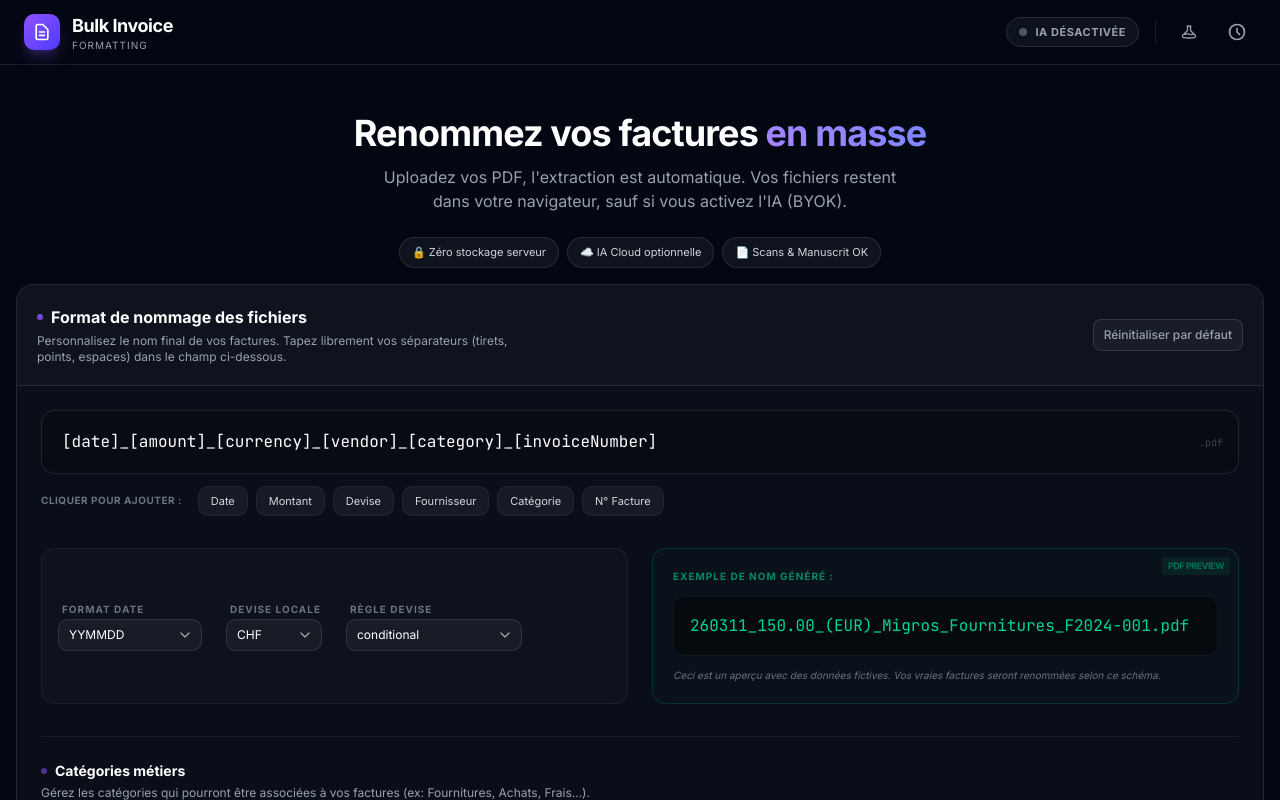
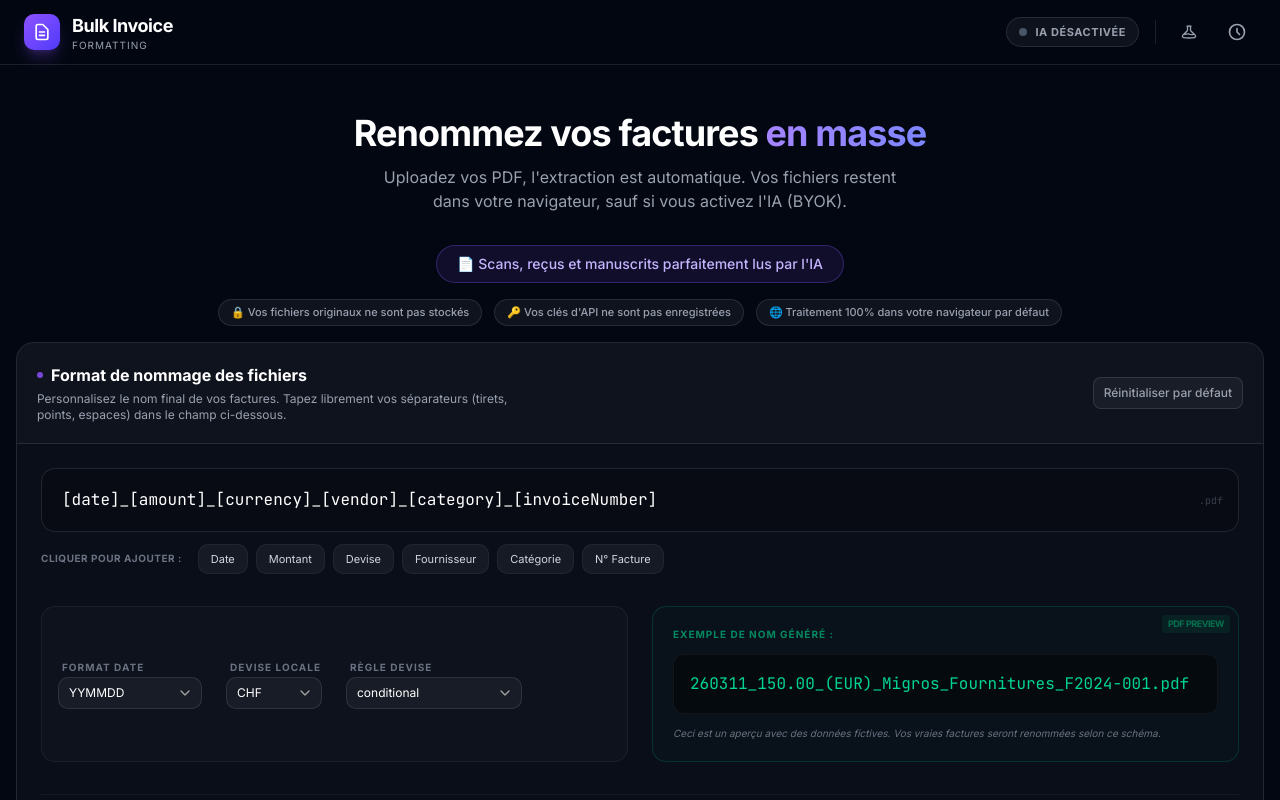
Before and after one commit to laurent-debug/Bulk-Invoice, a Next.js app: page / in a window 1280 px wide. Shown: the top 800 px of the page. Built offline with nearby package versions, Linux system fonts and the light colour scheme.

Commit message:
feat: redesign homepage hero badges for AI vision and security

```diff
--- a/src/app/page.tsx
+++ b/src/app/page.tsx
@@ -191,19 +191,24 @@ export default function HomePage() {
             </p>
 
             {/* Feature badges */}
-            <div className="flex flex-wrap items-center justify-center gap-2 mt-6">
-              {[
-                { icon: '🔒', text: 'Zéro stockage serveur' },
-                { icon: '☁️', text: 'IA Cloud optionnelle' },
-                { icon: '📄', text: 'Scans & Manuscrit OK' },
-              ].map((f, i) => (
-                <span
-                  key={i}
-                  className="inline-flex items-center gap-1.5 rounded-full bg-white/5 border border-white/10 px-3 py-1.5 text-[11px] text-gray-300"
-                >
-                  {f.icon} {f.text}
+            <div className="flex flex-col items-center gap-4 mt-8">
+              {/* Highlight badge */}
+              <span className="inline-flex items-center gap-2 rounded-full border border-violet-500/30 bg-violet-500/10 px-5 py-2 text-sm text-violet-300 font-medium">
+                📄 Scans, reçus et manuscrits parfaitement lus par l&apos;IA
+              </span>
+
+              {/* Security badges */}
+              <div className="flex flex-wrap items-center justify-center gap-3">
+                <span className="inline-flex items-center gap-1.5 rounded-full border border-white/10 bg-white/5 px-3 py-1 text-[11px] text-gray-400 font-medium whitespace-nowrap">
+                  🔒 Vos fichiers originaux ne sont pas stockés
                 </span>
-              ))}
+                <span className="inline-flex items-center gap-1.5 rounded-full border border-white/10 bg-white/5 px-3 py-1 text-[11px] text-gray-400 font-medium whitespace-nowrap">
+                  🔑 Vos clés d&apos;API ne sont pas enregistrées
+                </span>
+                <span className="inline-flex items-center gap-1.5 rounded-full border border-white/10 bg-white/5 px-3 py-1 text-[11px] text-gray-400 font-medium whitespace-nowrap">
+                  🌐 Traitement 100% dans votre navigateur par défaut
+                </span>
+              </div>
             </div>
           </div>
         )}
```
